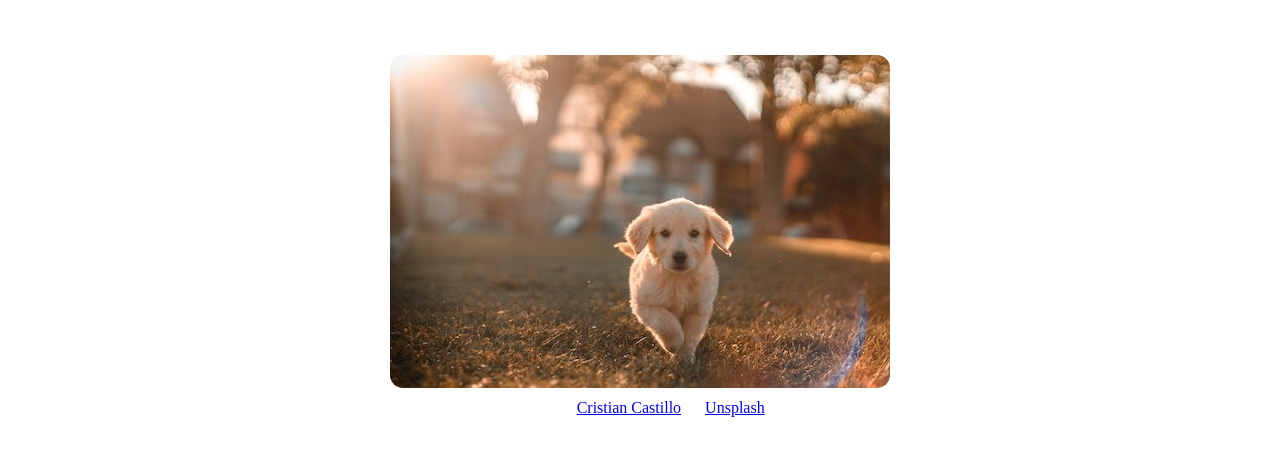
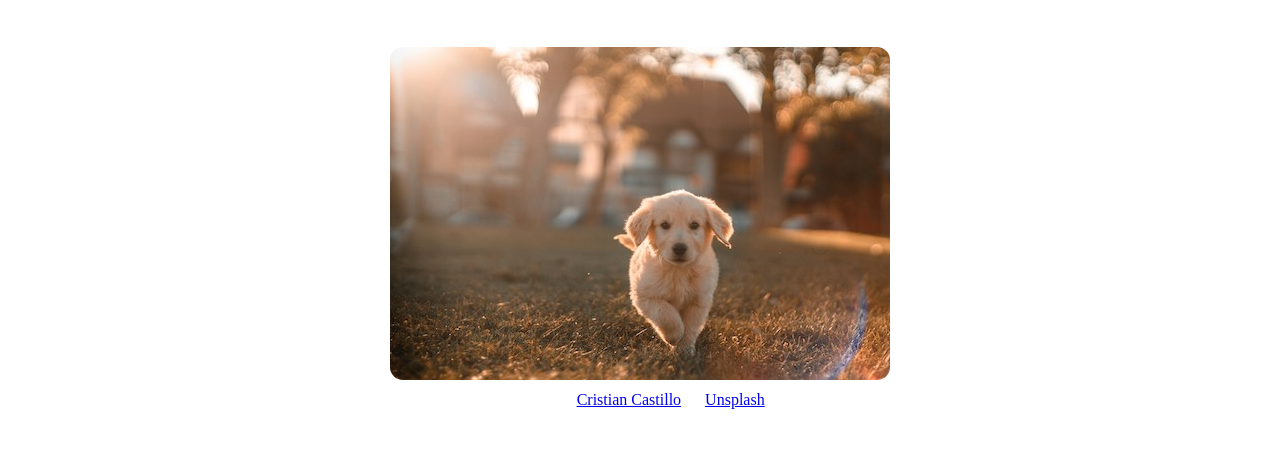
Before and after one commit to techbycaden/techbycaden.github.io, a plain HTML site: page index.html in a window 1280 px wide. Shown: the top 452 px of the page. Drawn offline with nearby package versions, Linux system fonts and the light colour scheme; a web font is replaced by a local one.

Commit message:
Update index.html

```diff
--- a/index.html
+++ b/index.html
@@ -3,6 +3,8 @@
     <head>
         <title>All about Dogs</title>
         <meta charset="utf-8">
+        <link href="/normalize.css" rel="stylesheet">
+        <link rel="stylesheet" href="styles.css">
         <link rel="stylesheet" href="styles.css">
         <link rel="preconnect" href="https://fonts.googleapis.com">
         <link rel="preconnect" href="https://fonts.gstatic.com" crossorigin>
```
